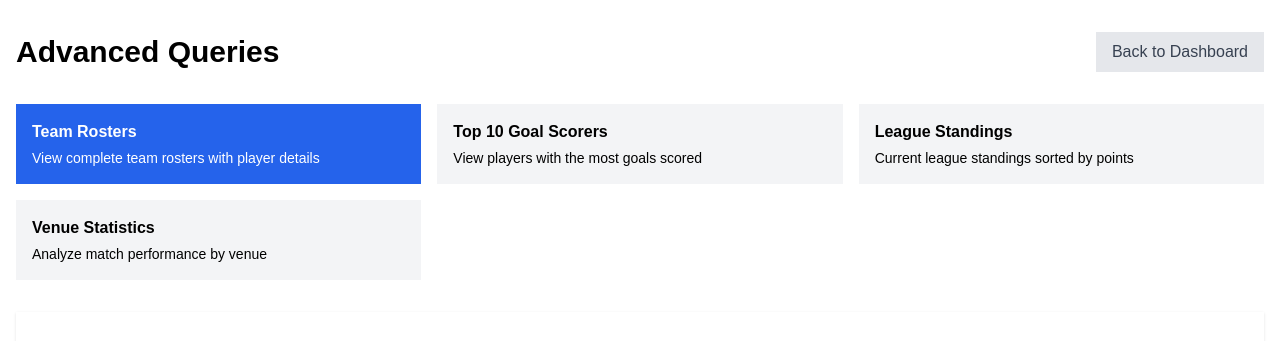
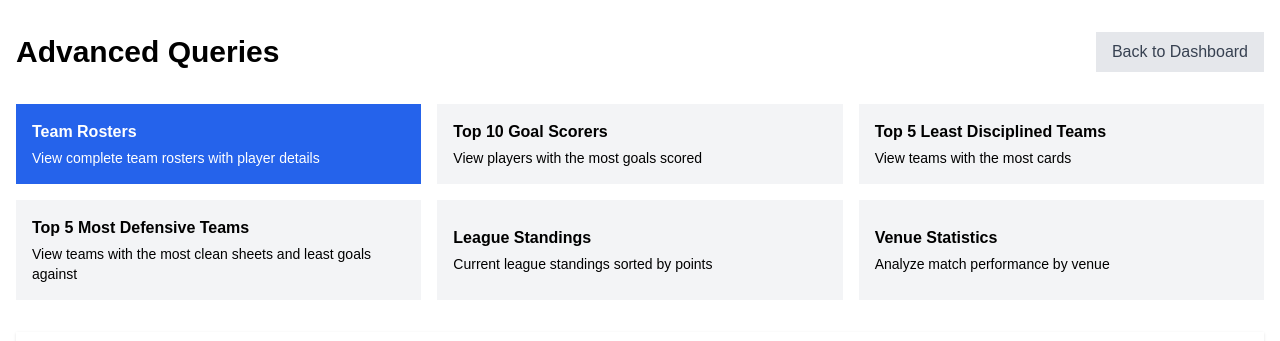
Before and after one commit to jacobmiklas/databaseProj, a Next.js app: page /queries in a window 1280 px wide. Shown: the top 341 px of the page. Built offline with nearby package versions, Linux system fonts and the light colour scheme; no server answers; the database is empty.

Commit message:
Added least disciplined teams and set up most defensive teams

```diff
--- a/app/queries/page.jsx
+++ b/app/queries/page.jsx
@@ -50,6 +50,52 @@ export default function QueriesPage() {
         JOIN player_stats ps ON p.player_id = ps.player_id
         ORDER BY ps.goals_scored DESC
         LIMIT 10
+      `
+    },
+    least_disciplined: {
+      name: 'Top 5 Least Disciplined Teams',
+      description: 'View teams with the most cards',
+      columns: [
+        { key: 'team_name', header: 'Team' },
+        { key: 'ycards', header: 'Yellow Cards' },
+        { key: 'rcards', header: 'Red Cards' },
+      ],
+      query: `
+        SELECT sum(yellow_cards) as ycards, sum(red_cards) as rcards, t.team_name
+        FROM players p
+        JOIN teams t on p.team_id = t.team_id
+        JOIN player_stats ps on p.player_id = ps.player_id
+        GROUP BY team_name
+        ORDER BY SUM(yellow_cards) + SUM(red_cards) DESC, team_name ASC
+        LIMIT 5
+      `
+    },
+    defensive_teams: {
+      name: 'Top 5 Most Defensive Teams',
+      description: 'View teams with the most clean sheets and least goals against',
+      columns: [
+        { key: 'team_name', header: 'Team' },
+        { key: 'csheets', header: 'Clean Sheets' },
+        { key: 'lgoals', header: 'Goals Against' },
+      ],
+      query: `
+        SELECT sum(yellow_cards) as ycards, sum(red_cards) as rcards, t.team_name
+        SUM(CASE
+            WHEN (ms.home_score = 0 AND ms.home_score > ms.away_score) OR
+                 (m.away_team_id = t.team_id AND ms.away_score > ms.home_score) THEN 1
+            ELSE 0
+          END) as wins,
+          SUM(CASE
+            WHEN (m.home_team_id = t.team_id AND ms.home_score < ms.away_score) OR
+                 (m.away_team_id = t.team_id AND ms.away_score < ms.home_score) THEN 1
+            ELSE 0
+          END) as losses,
+        FROM players p
+        JOIN teams t on p.team_id = t.team_id
+        JOIN player_stats ps on p.player_id = ps.player_id
+        GROUP BY team_name
+        ORDER BY SUM(yellow_cards) + SUM(red_cards) DESC, team_name ASC
+        LIMIT 5
       `
     },
     league_standings: {
```
